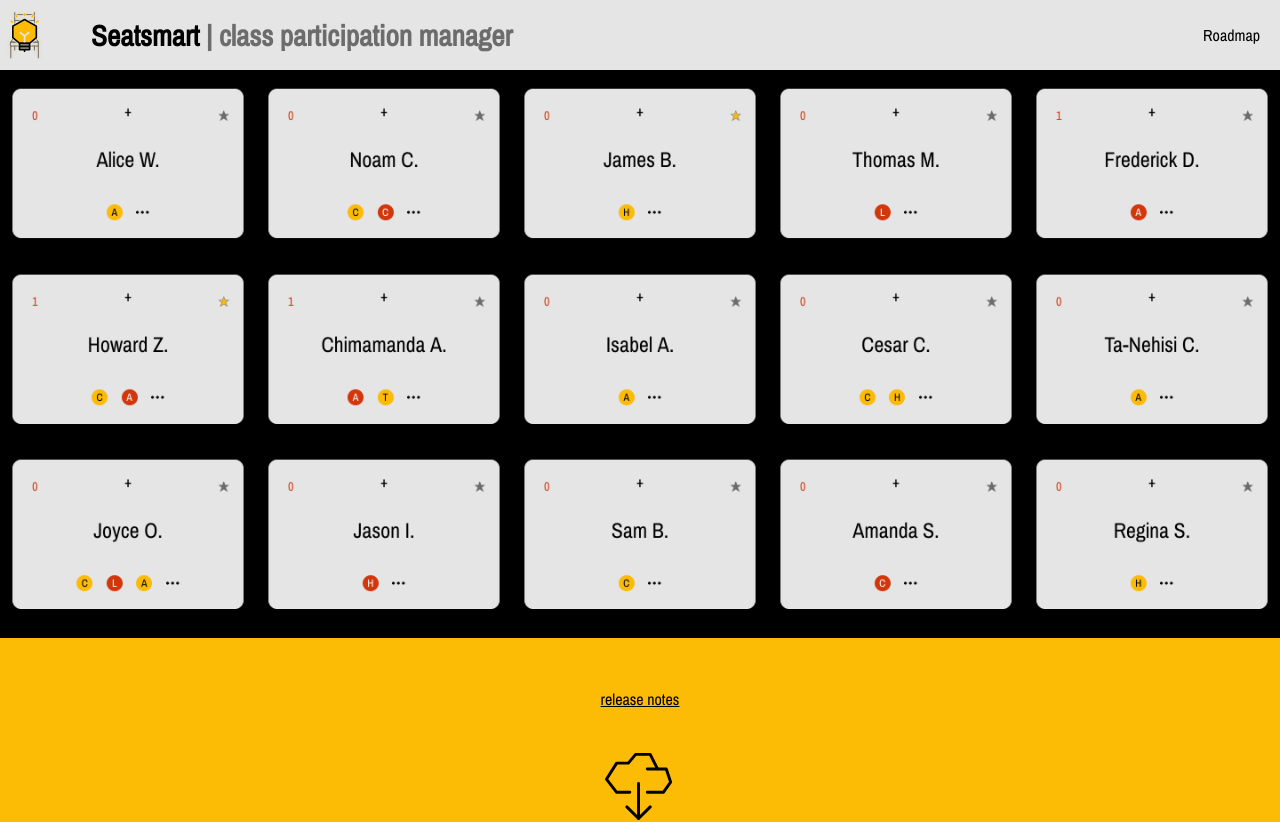
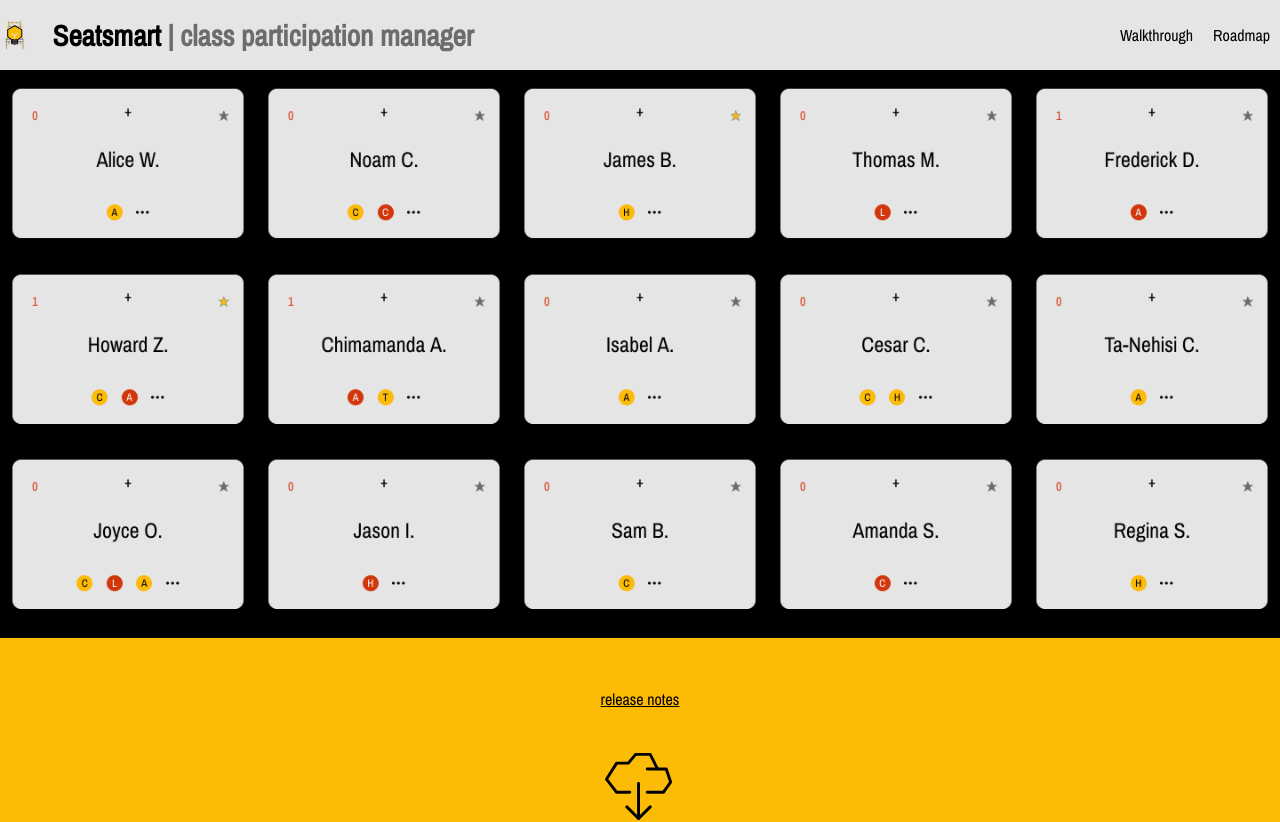
Before and after one commit to thaddeusm/seatsmart-splash, a Vue app: page / in a window 1280 px wide. Shown: the top 822 px of the page. Built offline with nearby package versions, Linux system fonts and the light colour scheme; no server answers.

Commit message:
Add walkthrough link

```diff
--- a/src/components/Navigation.vue
+++ b/src/components/Navigation.vue
@@ -5,6 +5,7 @@
         </section>
         <h3>Seatsmart <span id="subtitle">| class participation manager</span></h3>
         <section id="linkArea">
+            <a href="https://mailfhsu-my.sharepoint.com/:v:/g/personal/tbmccleary_fhsu_edu/ERWcdtM1yBJPhffl5rvttiwBP8JNyhQA9_RoBg-kEkw4Pw?e=iyrKnZ" target="_blank">Walkthrough</a>
             <a href="https://github.com/thaddeusm/seatsmart-FHSU/wiki/Development-Roadmap-(Academic-Year-2019-2020)" target="_blank">Roadmap</a>
         </section>
     </header>
@@ -22,21 +23,20 @@ export default {
     background: var(--light-gray);
     display: grid;
     grid-template-rows: auto;
-    grid-template-columns: 70px 55% 1fr 20px;
-    grid-template-areas: "logo title links .";
+    grid-template-columns: 30px auto auto;
+    grid-template-areas: "logo title links";
     align-items: center;
 }
 
 #logoArea {
     grid-area: logo;
-    width: 50px;
     text-align: left;
 }
 
 img {
-    height: 50px;
+    width: 30px;
     vertical-align: middle;
-    margin-right: 5%;
+    margin-right: 10px;
 }
 
 h3 {
@@ -57,6 +57,7 @@ h3 {
 a {
     color: var(--black);
     text-decoration: none;
+    margin: 0 10px;
 }
 
 a:hover {
--- a/src/components/Splash.vue
+++ b/src/components/Splash.vue
@@ -5,8 +5,6 @@
 </template>
 
 <script>
-
-
 export default {
     name: 'Splash'
 }
@@ -16,8 +14,6 @@ export default {
 <style scoped>
 #splashContainer {
     background: var(--black);
-    /*margin-bottom: -5px;
-    margin-top: 20px;*/
 }
 
 img {
```
